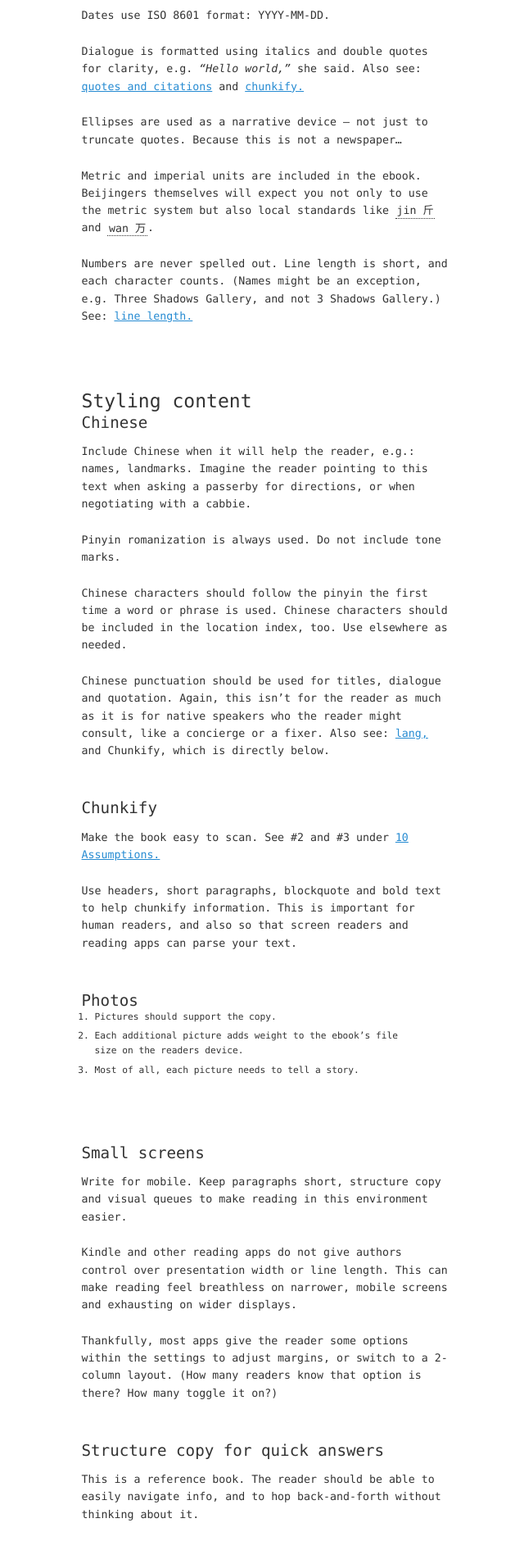
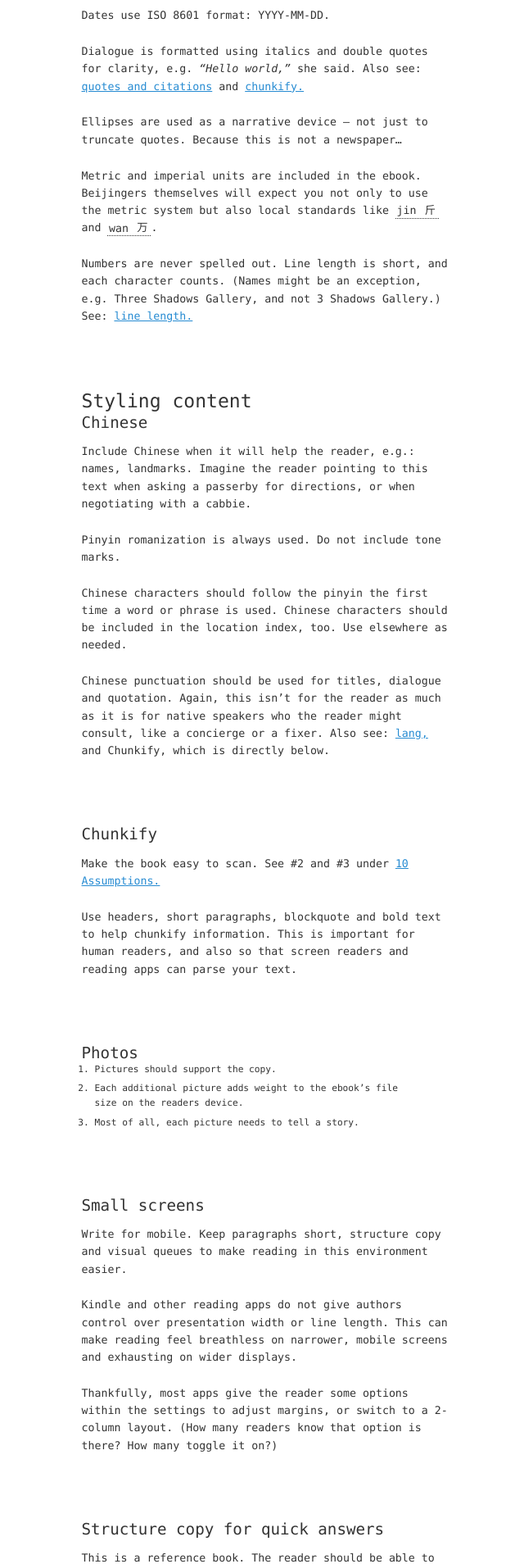
Before and after one commit to zachmccabe/zachmccabe.github.io, a Jekyll site: the page built from _beijing/style-guide.md, in a window 1280 px wide. Shown: the part 634-2542 px from the top of the page at 82% size, without its empty margins (235-875 px from the left). Built offline with Jekyll 4.4.1, drawn with Linux system fonts in a browser that asks for light colours.

Commit message:
Update kao-midnite-13.css

```diff
--- a/assets/kao-midnite-13.css
+++ b/assets/kao-midnite-13.css
@@ -10,6 +10,9 @@ font-size: 16px;
 --fs-070: 0.7rem;
 --fs-pre: 0.83rem;
 
+--mg-sml: 1.7rem;
+--mg-med: 3rem;
+--mg-lrg: 5rem;
 }
 
 html, body {
@@ -105,6 +108,10 @@ main {
   padding-bottom: 0.9em;
 }
 
+.kaoPUSH {
+margin: var(--mg-lrg) 0;
+}
+
 hr {
   background-color: currentColor;
   border: none;
@@ -126,6 +133,7 @@ aside, blockquote {
   width: 100%;
 }
 
+/*
 aside + h2, aside + h3, aside + h4 {
   margin-top: 5rem;
 }
@@ -133,18 +141,19 @@ aside + h2, aside + h3, aside + h4 {
 blockquote + h2, blockquote + h3, blockquote + h4 {
   margin-top: 5rem;
 }
+*/
 
 figure {
   text-align: left;
-  margin: 0;
+  margin: var(--mg-sml) 0;
   padding: 0;
 }
 
+/*
 figure + h2, figure + h3, figure + h4 {
   margin-top: 5rem;
 }
 
-/*
 figure img {
   margin: 0;
   padding: 0;
@@ -167,13 +176,16 @@ figure + p {
 */
 
 figcaption {
+  margin: 0;
+  padding: 0;
+}
+
+figcaption, figcaption p {
   color: currentColor;
   font-size: var(--fs-070);
-  margin: 0;
-  padding: 0;
   text-align: left;
   width: 100%;
-  max-width: 40rem;
+  max-width: 66ch;
 }
 
 img[src$=".jpg"]{
@@ -241,7 +253,7 @@ ol + figure, ul + figure {
 
 table {
   border-collapse: collapse;
-  margin: 5rem auto 5rem 0;
+  margin: 0 auto 0 0;
   padding: 0;
   width: 100%;
   max-width: 21rem;
@@ -266,10 +278,11 @@ th, tr, td {
   border-top:1px solid currentColor;
 }
 
+/*
 table + h2, table + h3, table + h4 {
   margin-top: 5rem;
 }
-
+*/
 
 
 
@@ -303,13 +316,18 @@ h1, h2, h3, h4 {
   overflow-wrap: break-word;
   text-align: left;
   max-width: 40rem;
-  margin: 0;
+  margin: var(--mg-lrg) 0 0;
   padding: 0;
 }
 
 h1 {
   font-size: var(--fs-248);
   font-weight: 600;
+  margin-top: 0;
+}
+
+h1 + h2 {
+  margin-top: 0;
 }
 
 h2 {
@@ -359,6 +377,7 @@ footer p {
   color: #666;
 }
 
+/*
 p + h2 {
   margin-top: 5rem;
 }
@@ -366,6 +385,7 @@ p + h2 {
 p + h3, p + h4 {
   margin-top: 3rem;
 }
+*/
 
 main p {
   font-size: var(--fs-083);
@@ -375,7 +395,7 @@ main p {
 }
 
 .scan p {
-  margin-top: 1.7rem;
+  margin-top: var(--mg-sml);
 }
 
 pre {
@@ -388,6 +408,13 @@ pre code {
   border-bottom: none;
 }
 
+span:lang(zh) {
+  padding-left: 0.17em;
+  padding-right: 0.17em;
+}
+
+
+/*
 pre + h2, pre + h3, pre + h4 {
   margin-top: 5rem;
 }
@@ -399,6 +426,7 @@ ol + h2, ol + h3, ol + h4 {
 ul + h2, ul + h3, ul + h4 {
   margin-top: 5rem;
 }
+*/
 
 @media (prefers-color-scheme: dark) {body {
   background-color: #000;
```
